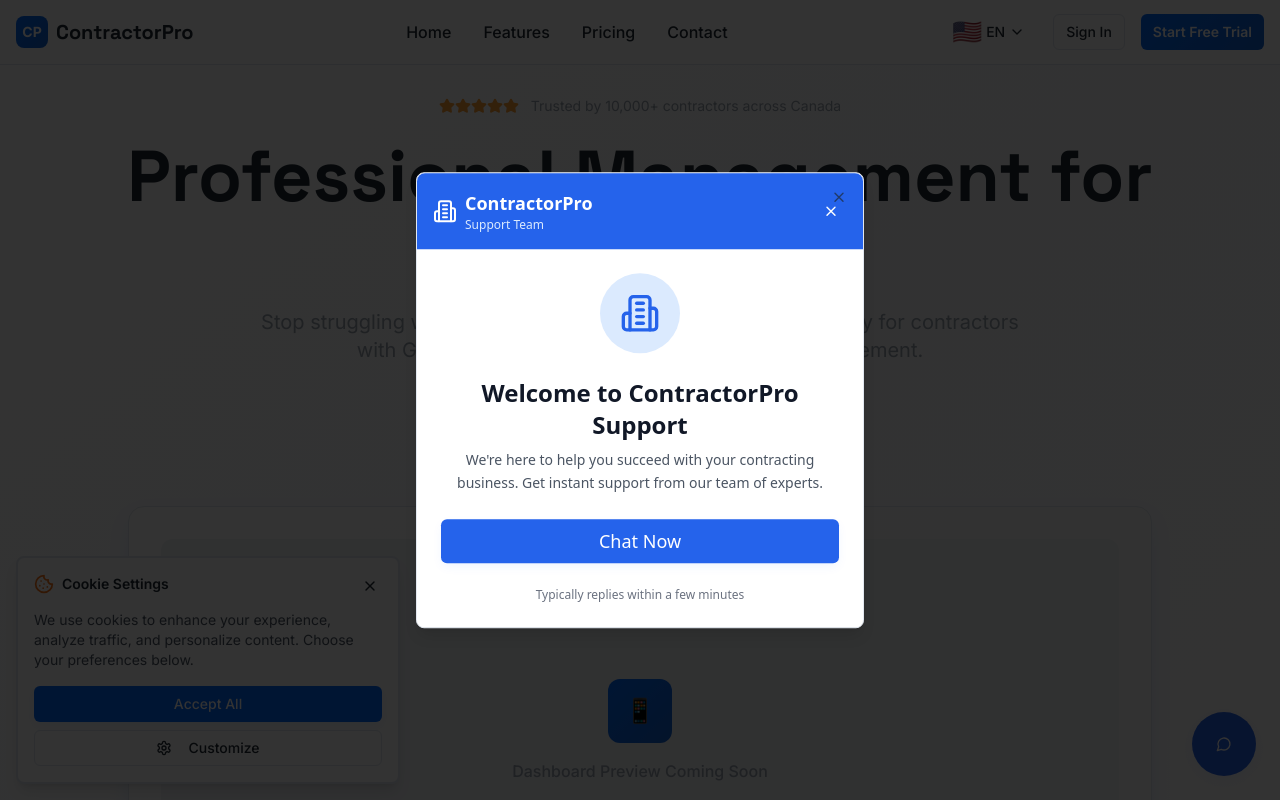
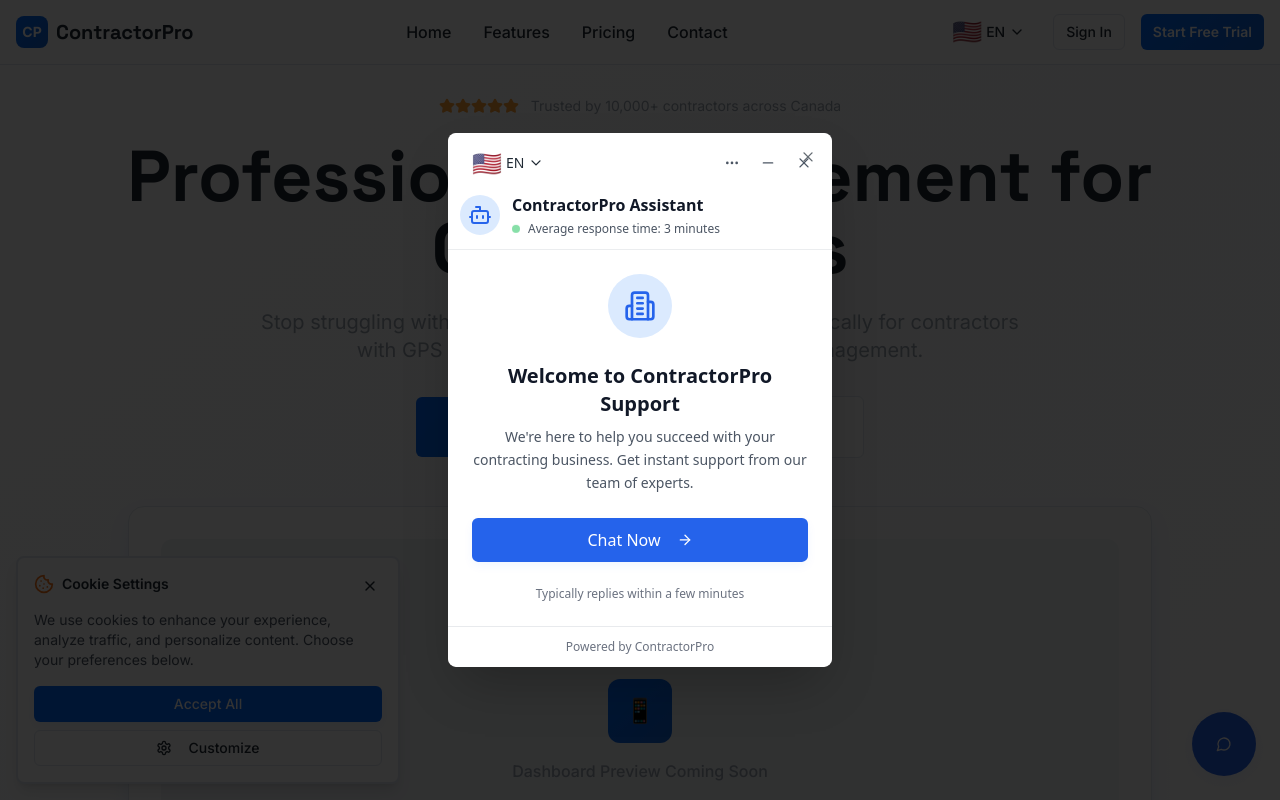
Before and after one commit to Jonathanwp83/jobsite-ace-pro, a React (Vite) app: page / in a window 1280 px wide. Both pictures are taken after a click on the button 1224 px from the left and 744 px from the top of the page. Shown: the top 800 px of the page. Built offline with nearby package versions, Linux system fonts and the light colour scheme.

Commit message:
Refine chatbot UI
Improve chatbot UI to match the Tenaro app, including back arrow, language selector, minimize/close buttons, branding, and footer.

```diff
--- a/src/components/ProfessionalChatWidget.tsx
+++ b/src/components/ProfessionalChatWidget.tsx
@@ -6,6 +6,7 @@ import { Input } from '@/components/ui/input';
 import { Textarea } from '@/components/ui/textarea';
 import { Label } from '@/components/ui/label';
 import { Dialog, DialogContent } from '@/components/ui/dialog';
+import { LanguageSelector } from '@/components/LanguageSelector';
 import {
   MessageCircle,
   X,
@@ -16,7 +17,11 @@ import {
   ShoppingCart,
   User,
   ArrowLeft,
-  Building2
+  Building2,
+  ArrowRight,
+  MoreHorizontal,
+  Minus,
+  Bot
 } from 'lucide-react';
 import { supabase } from '@/integrations/supabase/client';
 import { useToast } from '@/hooks/use-toast';
@@ -137,6 +142,18 @@ export const ProfessionalChatWidget = () => {
     }
   };
 
+  const minimizeChat = () => {
+    setIsOpen(false);
+  };
+
+  const emailTranscript = () => {
+    // Placeholder for email transcript functionality
+    toast({
+      title: "Feature Coming Soon",
+      description: "Email transcript feature will be available soon.",
+    });
+  };
+
   return (
     <>
       {/* Professional Chat Button */}
@@ -150,49 +167,75 @@ export const ProfessionalChatWidget = () => {
 
       {/* Chat Dialog */}
       <Dialog open={isOpen} onOpenChange={setIsOpen}>
-        <DialogContent className="max-w-md p-0 gap-0">
+        <DialogContent className="max-w-sm p-0 gap-0 rounded-[10px] border-0 shadow-2xl">
           {/* Header */}
-          <div className="bg-blue-600 text-white p-4 rounded-t-lg">
-            <div className="flex items-center justify-between">
-              <div className="flex items-center space-x-3">
+          <div className="bg-white border-b border-gray-200 p-3 rounded-t-[10px]">
+            <div className="flex items-center justify-between mb-3">
+              <div className="flex items-center space-x-2">
                 {(currentScreen === 'categories' || currentScreen === 'form') && (
                   <Button
                     variant="ghost"
                     size="sm"
                     onClick={goBack}
-                    className="h-8 w-8 p-0 text-white hover:bg-blue-700"
+                    className="h-8 w-8 p-0 text-gray-600 hover:bg-gray-100"
                   >
                     <ArrowLeft className="h-4 w-4" />
                   </Button>
                 )}
-                <div className="flex items-center space-x-2">
-                  <Building2 className="h-6 w-6" />
-                  <div>
-                    <h3 className="font-semibold text-lg">ContractorPro</h3>
-                    <p className="text-blue-100 text-xs">Support Team</p>
-                  </div>
+                <LanguageSelector />
+              </div>
+              <div className="flex items-center space-x-1">
+                <Button
+                  variant="ghost"
+                  size="sm"
+                  onClick={emailTranscript}
+                  className="h-8 w-8 p-0 text-gray-600 hover:bg-gray-100"
+                >
+                  <MoreHorizontal className="h-4 w-4" />
+                </Button>
+                <Button
+                  variant="ghost"
+                  size="sm"
+                  onClick={minimizeChat}
+                  className="h-8 w-8 p-0 text-gray-600 hover:bg-gray-100"
+                >
+                  <Minus className="h-4 w-4" />
+                </Button>
+                <Button
+                  variant="ghost"
+                  size="sm"
+                  onClick={() => setIsOpen(false)}
+                  className="h-8 w-8 p-0 text-gray-600 hover:bg-gray-100"
+                >
+                  <X className="h-4 w-4" />
+                </Button>
+              </div>
+            </div>
+
+            {/* Chat Assistant Info */}
+            <div className="flex items-center space-x-3">
+              <div className="w-10 h-10 bg-blue-100 rounded-full flex items-center justify-center">
+                <Bot className="h-6 w-6 text-blue-600" />
+              </div>
+              <div>
+                <h3 className="font-semibold text-gray-900">ContractorPro Assistant</h3>
+                <div className="flex items-center space-x-2 mt-1">
+                  <div className="w-2 h-2 bg-green-500 rounded-full animate-pulse"></div>
+                  <span className="text-xs text-gray-600">Average response time: 3 minutes</span>
                 </div>
               </div>
-              <Button
-                variant="ghost"
-                size="sm"
-                onClick={() => setIsOpen(false)}
-                className="h-8 w-8 p-0 text-white hover:bg-blue-700"
-              >
-                <X className="h-4 w-4" />
-              </Button>
             </div>
           </div>
 
           {/* Content */}
-          <div className="p-6">
+          <div className="p-6 bg-white min-h-[300px] flex flex-col">
             {currentScreen === 'welcome' && (
-              <div className="text-center space-y-6">
-                <div className="mx-auto w-20 h-20 bg-blue-100 rounded-full flex items-center justify-center">
-                  <Building2 className="h-10 w-10 text-blue-600" />
+              <div className="text-center space-y-6 flex-1 flex flex-col justify-center">
+                <div className="mx-auto w-16 h-16 bg-blue-100 rounded-full flex items-center justify-center">
+                  <Building2 className="h-8 w-8 text-blue-600" />
                 </div>
                 <div>
-                  <h2 className="text-2xl font-bold text-gray-900 mb-2">
+                  <h2 className="text-xl font-bold text-gray-900 mb-2">
                     Welcome to ContractorPro Support
                   </h2>
                   <p className="text-gray-600 text-sm leading-relaxed">
@@ -202,10 +245,11 @@ export const ProfessionalChatWidget = () => {
                 </div>
                 <Button
                   onClick={() => setCurrentScreen('categories')}
-                  className="w-full bg-blue-600 hover:bg-blue-700 text-white py-3 text-lg font-medium"
+                  className="w-full bg-blue-600 hover:bg-blue-700 text-white py-3 text-base font-medium flex items-center justify-center space-x-2"
                   size="lg"
                 >
-                  Chat Now
+                  <span>Chat Now</span>
+                  <ArrowRight className="h-4 w-4" />
                 </Button>
                 <div className="text-xs text-gray-500">
                   Typically replies within a few minutes
@@ -214,9 +258,9 @@ export const ProfessionalChatWidget = () => {
             )}
 
             {currentScreen === 'categories' && (
-              <div className="space-y-4">
+              <div className="space-y-4 flex-1">
                 <div className="text-center mb-6">
-                  <h3 className="text-xl font-semibold text-gray-900 mb-2">
+                  <h3 className="text-lg font-semibold text-gray-900 mb-2">
                     How can we help you today?
                   </h3>
                   <p className="text-gray-600 text-sm">
@@ -224,7 +268,7 @@ export const ProfessionalChatWidget = () => {
                   </p>
                 </div>
 
-                <div className="space-y-3">
+                <div className="space-y-3 flex-1">
                   {categories.map((cat) => {
                     const Icon = cat.icon;
                     return (
@@ -252,9 +296,9 @@ export const ProfessionalChatWidget = () => {
             )}
 
             {currentScreen === 'form' && (
-              <div className="space-y-4">
+              <div className="space-y-4 flex-1">
                 <div className="text-center mb-6">
-                  <h3 className="text-xl font-semibold text-gray-900 mb-2">
+                  <h3 className="text-lg font-semibold text-gray-900 mb-2">
                     {categories.find(c => c.value === selectedCategory)?.label} Support
                   </h3>
                   <p className="text-gray-600 text-sm">
@@ -300,7 +344,7 @@ export const ProfessionalChatWidget = () => {
                 <Button
                   onClick={handleSubmit}
                   disabled={isSubmitting}
-                  className="w-full bg-blue-600 hover:bg-blue-700 text-white py-3"
+                  className="w-full bg-blue-600 hover:bg-blue-700 text-white py-3 mt-4"
                   size="lg"
                 >
                   <Send className="mr-2 h-4 w-4" />
@@ -310,12 +354,12 @@ export const ProfessionalChatWidget = () => {
             )}
 
             {currentScreen === 'sent' && (
-              <div className="text-center space-y-6">
-                <div className="mx-auto w-20 h-20 bg-green-100 rounded-full flex items-center justify-center">
-                  <Send className="h-10 w-10 text-green-600" />
+              <div className="text-center space-y-6 flex-1 flex flex-col justify-center">
+                <div className="mx-auto w-16 h-16 bg-green-100 rounded-full flex items-center justify-center">
+                  <Send className="h-8 w-8 text-green-600" />
                 </div>
                 <div>
-                  <h3 className="text-xl font-semibold text-gray-900 mb-2">Message Sent!</h3>
+                  <h3 className="text-lg font-semibold text-gray-900 mb-2">Message Sent!</h3>
                   <p className="text-gray-600 text-sm leading-relaxed">
                     Thank you for contacting ContractorPro support. We've received your message
                     and will respond to <strong>{formData.email}</strong> within 24 hours.
@@ -334,6 +378,13 @@ export const ProfessionalChatWidget = () => {
               </div>
             )}
           </div>
+
+          {/* Footer */}
+          <div className="bg-white border-t border-gray-200 p-3 rounded-b-[10px]">
+            <div className="text-center text-xs text-gray-500">
+              Powered by ContractorPro
+            </div>
+          </div>
         </DialogContent>
       </Dialog>
     </>
```
